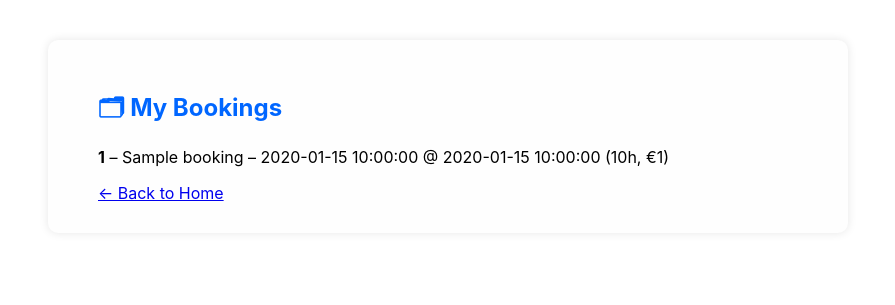
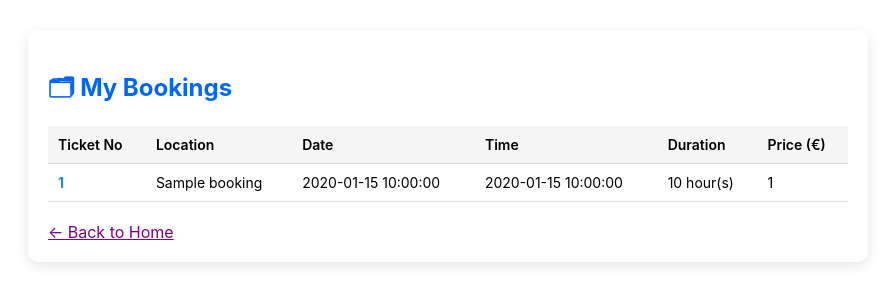
Before and after one commit to harishkhumkar95/ParkEasy, a Flask app: page /my-bookings in a window 1280 px wide. Shown: the top 305 px of the page, without its empty margins (192-1087 px from the left). Run offline with Flask 3, Linux system fonts and the light colour scheme; the visitor is signed in with stand-in values (Sample User, id 1); a database or web service that is not in the repository returns one stand-in record (values such as "Sample title"); some libraries are stand-ins or nearby versions.

Commit message:
arrange parking history data in tabualar format

```diff
--- a/templates/my_bookings.html
+++ b/templates/my_bookings.html
@@ -3,23 +3,80 @@
 <head>
   <title>My Bookings - ParkEasy</title>
   <link rel="stylesheet" href="{{ url_for('static', filename='css/home.css') }}">
+  <style>
+    .results {
+      max-width: 800px;
+      margin: 30px auto;
+      background: white;
+      border-radius: 10px;
+      padding: 20px;
+      box-shadow: 0 4px 12px rgba(0,0,0,0.1);
+    }
+
+    table {
+      width: 100%;
+      border-collapse: collapse;
+      margin-top: 15px;
+    }
+
+    th, td {
+      padding: 10px;
+      border-bottom: 1px solid #ddd;
+      text-align: left;
+      font-size: 14px;
+    }
+
+    th {
+      background-color: #f5f5f5;
+      font-weight: 600;
+    }
+
+    .ticket {
+      font-weight: bold;
+      color: #1e88e5;
+    }
+
+    .back-link {
+      margin-top: 20px;
+      display: inline-block;
+      color: purple;
+    }
+  </style>
 </head>
 <body>
   <div class="results">
     <h2>🗂 My Bookings</h2>
+
     {% if bookings|length == 0 %}
       <p>No bookings found.</p>
     {% else %}
-      <ul>
-        {% for b in bookings %}
-          <li>
-            <strong>{{ b.ticket_number }}</strong> – {{ b.spot_name }} –
-            {{ b.date }} @ {{ b.time }} ({{ b.duration_hours }}h, €{{ b.total_price_eur }})
-          </li>
-        {% endfor %}
-      </ul>
+      <table>
+        <thead>
+          <tr>
+            <th>Ticket No</th>
+            <th>Location</th>
+            <th>Date</th>
+            <th>Time</th>
+            <th>Duration</th>
+            <th>Price (€)</th>
+          </tr>
+        </thead>
+        <tbody>
+          {% for b in bookings %}
+          <tr>
+            <td class="ticket">{{ b.ticket_number }}</td>
+            <td>{{ b.spot_name }}</td>
+            <td>{{ b.date }}</td>
+            <td>{{ b.time }}</td>
+            <td>{{ b.duration_hours }} hour(s)</td>
+            <td>{{ b.total_price_eur }}</td>
+          </tr>
+          {% endfor %}
+        </tbody>
+      </table>
     {% endif %}
-    <a href="/">← Back to Home</a>
+
+    <a class="back-link" href="/">← Back to Home</a>
   </div>
 </body>
 </html>
```
